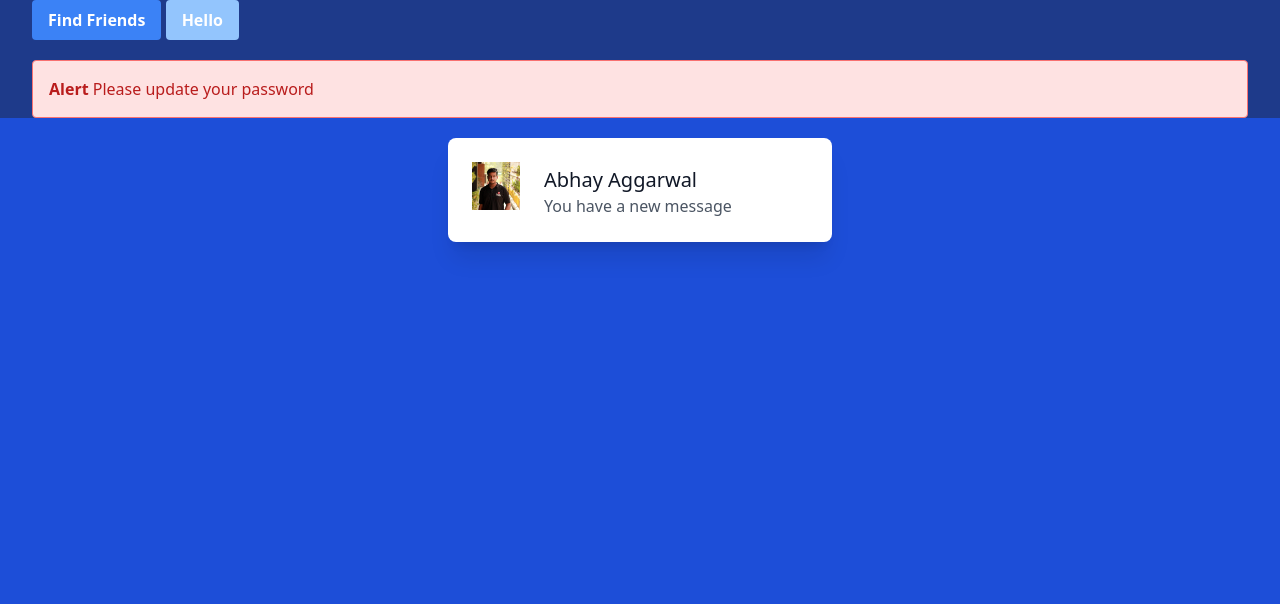
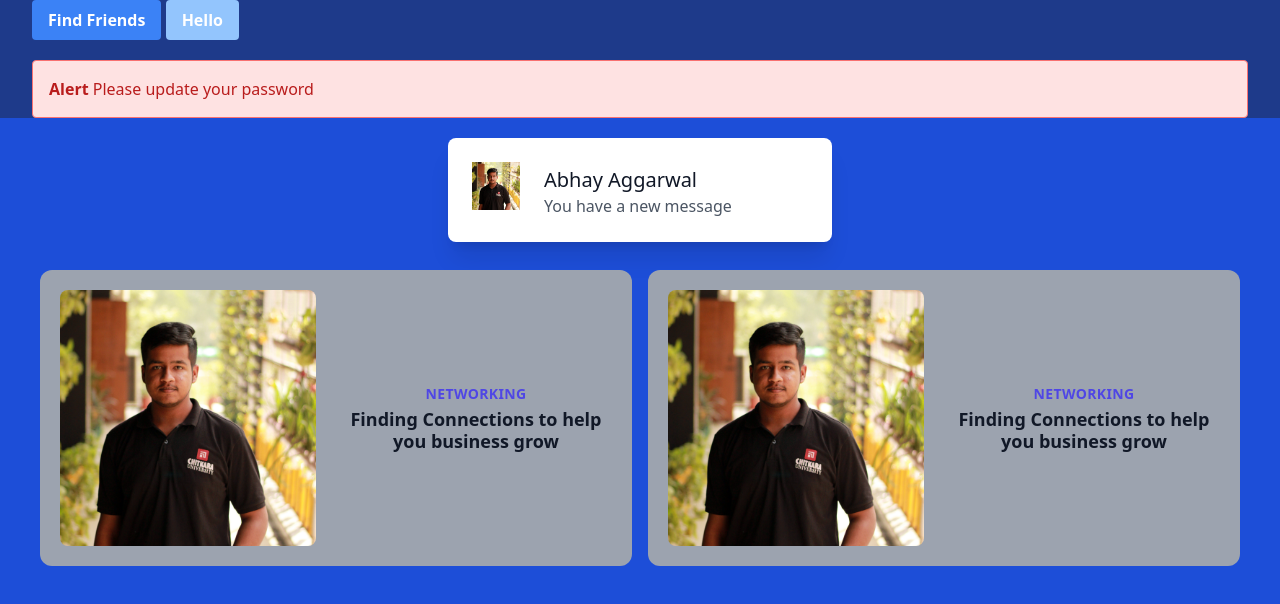
Before and after one commit to abhay-ag/tailwind-css, a website: page public/index.html in a window 1280 px wide. Drawn offline with Linux system fonts and the light colour scheme.

Commit message:
card-columns made

```diff
--- a/public/index.html
+++ b/public/index.html
@@ -33,5 +33,44 @@
             <p class="text-base text-gray-600">You have a new message</p>
         </div>
     </div>
+
+    <!-- CARD COLUMNS -->
+    <div class="container mt-5">
+        <!-- flex on mid screens and up -->
+        <div class="md:flex">
+            <div class="flex-1 text-gray-700 text-center bg-gray-400 p-5 m-2 rounded-xl">
+                <!-- flex and items center from large screens -->
+                <div class="lg:flex lg:items-center">
+                    <div class="lg:flex-shrink-0">
+                        <img src="img/22B6D681-A247-4DBA-8338-FDBFBDE42A0E.jpeg" alt="" class="rounded-lg lg:w-64">
+                    </div>
+                    <div class="mt-4 lg:mt-0 lg:ml-6">
+                        <div class="uppercase tracking-wide text-sm text-indigo-600 font-bold">
+                            Networking
+                        </div>
+                        <a href="#" class="block mt-1 text-lg leading-tight font-semibold text-gray-900">
+                            Finding Connections to help you business grow
+                        </a>
+                    </div>
+                </div>
+            </div>
+            <div class="flex-1 text-gray-700 text-center bg-gray-400 p-5 m-2 rounded-xl">
+                <!-- flex and items center from large screens -->
+                <div class="lg:flex lg:items-center">
+                    <div class="lg:flex-shrink-0">
+                        <img src="img/22B6D681-A247-4DBA-8338-FDBFBDE42A0E.jpeg" alt="" class="rounded-lg lg:w-64">
+                    </div>
+                    <div class="mt-4 lg:mt-0 lg:ml-6">
+                        <div class="uppercase tracking-wide text-sm text-indigo-600 font-bold">
+                            Networking
+                        </div>
+                        <a href="#" class="block mt-1 text-lg leading-tight font-semibold text-gray-900">
+                            Finding Connections to help you business grow
+                        </a>
+                    </div>
+                </div>
+            </div>
+        </div>
+    </div>
 </body>
 </html>
```
Also changed, not shown: public/styles.css.
